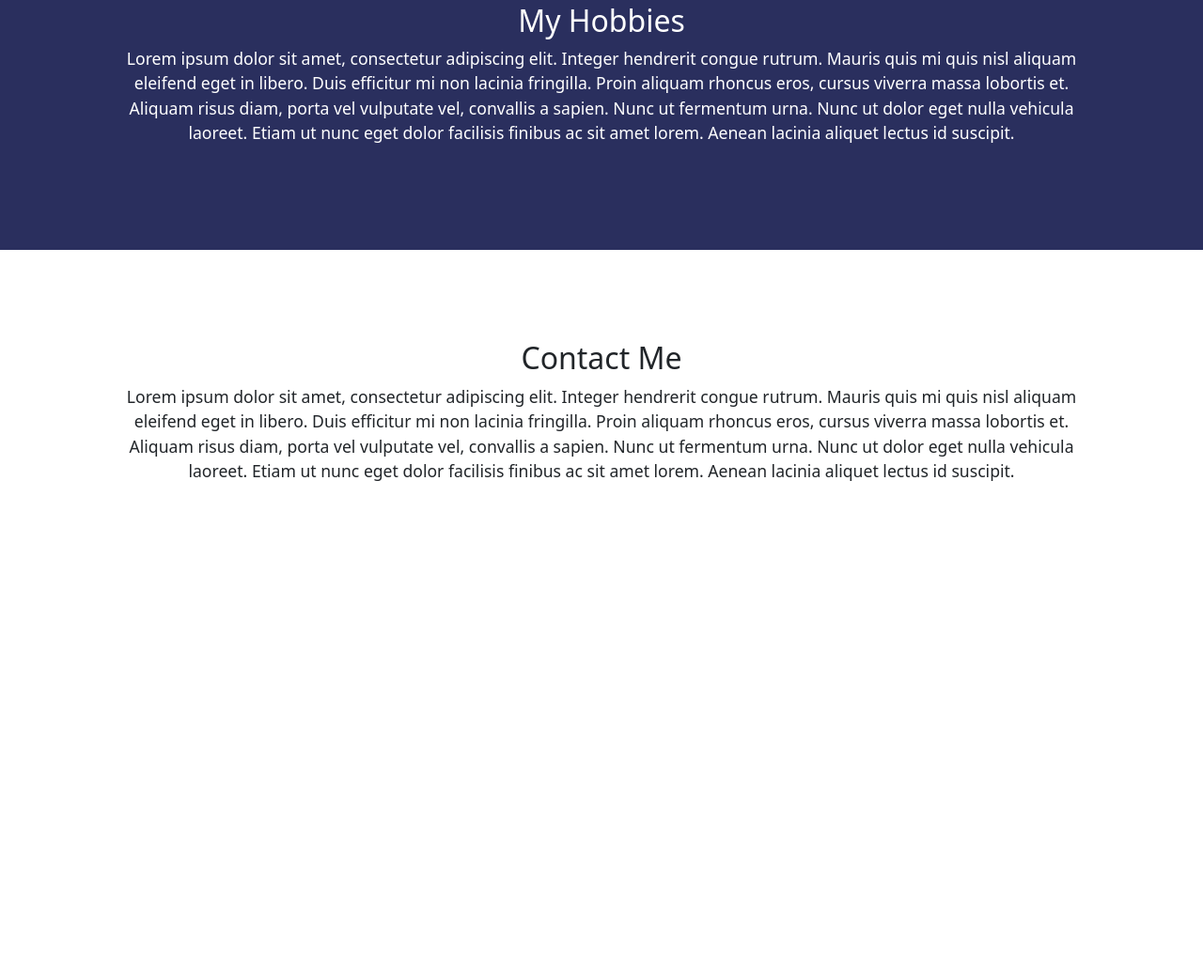
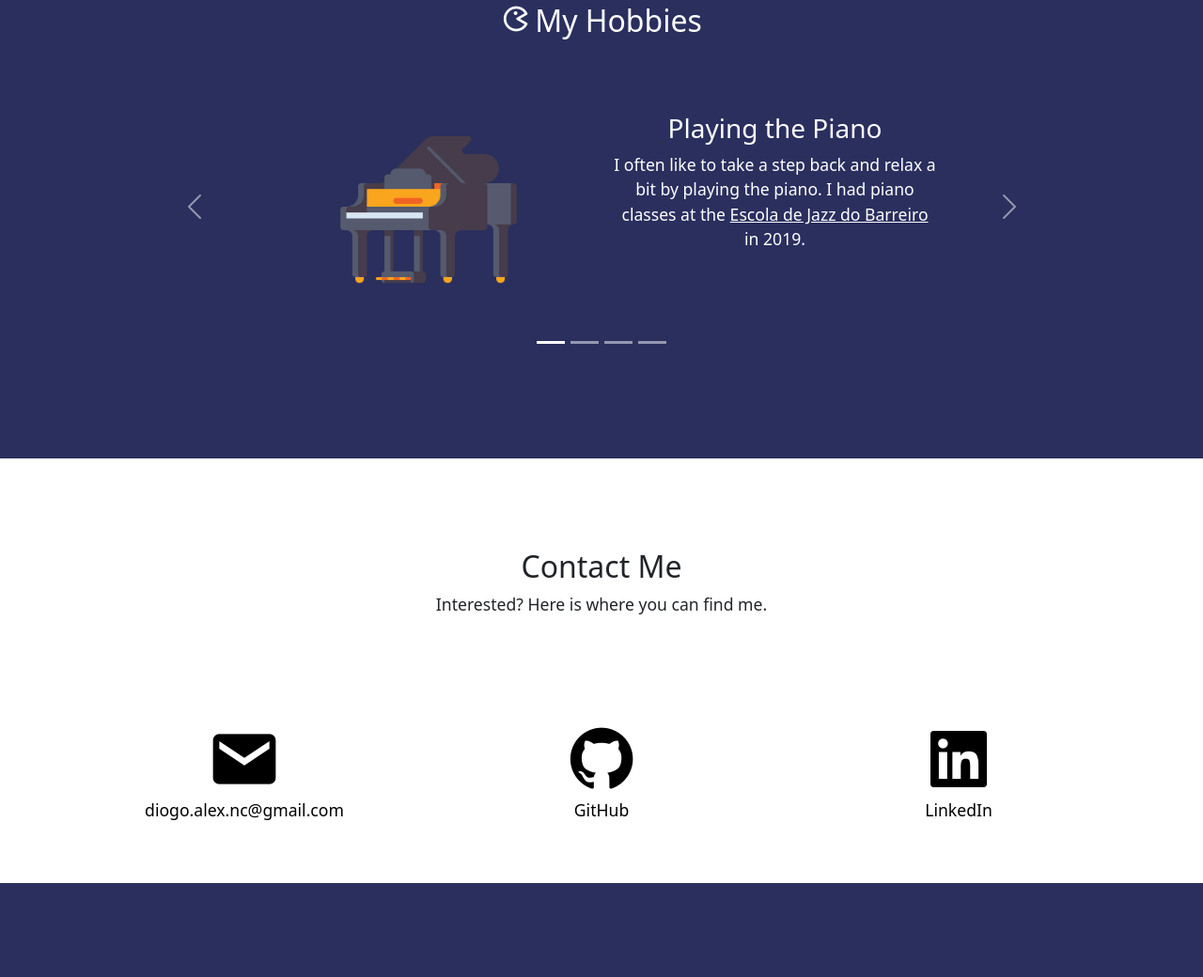
Before and after one commit to diogoc500/CV, a plain HTML site: page index.html in a window 1280 px wide. Shown: the part 2868-3908 px from the top of the page at 94% size. Before the commit the page ends 3494 px from the top, so only its background shows below. Drawn offline with nearby package versions, Linux system fonts and the light colour scheme.

Commit message:
Hobbies and Contact Me Sections finished. Still have to do footer and credits page.

```diff
--- a/index.html
+++ b/index.html
@@ -174,7 +174,7 @@
         <div class="p-5 text-center">
           <h2><i class='bx bxs-school me-1'></i>Education</h2>
           <p>
-            I'm currently studying <strong>Computer Engineering</strong> at <a class="school-link" href="https://www.fct.unl.pt/en" target="_blank">NOVA School of Science and Technology</a>.
+            I'm currently studying <strong>Computer Engineering</strong> at <a class="b-bg-link" href="https://www.fct.unl.pt/en" target="_blank">NOVA School of Science and Technology</a>.
           </p>
         </div>
       </div>
@@ -248,17 +248,89 @@
     <section id="hobbies-section">
       <div class="container d-grid gap-5">
         <div class="p-5 text-center">
-          <h2>My Hobbies</h2>
-          <p>
-            Lorem ipsum dolor sit amet, consectetur adipiscing elit. Integer
-            hendrerit congue rutrum. Mauris quis mi quis nisl aliquam eleifend
-            eget in libero. Duis efficitur mi non lacinia fringilla. Proin
-            aliquam rhoncus eros, cursus viverra massa lobortis et. Aliquam
-            risus diam, porta vel vulputate vel, convallis a sapien. Nunc ut
-            fermentum urna. Nunc ut dolor eget nulla vehicula laoreet. Etiam ut
-            nunc eget dolor facilisis finibus ac sit amet lorem. Aenean lacinia
-            aliquet lectus id suscipit.
-          </p>
+          <h2><i class='bx bx-game me-1'></i>My Hobbies</h2>
+          <div id="carouselExampleIndicators" class="carousel slide">
+            <div class="carousel-indicators">
+              <button type="button" data-bs-target="#carouselExampleIndicators" data-bs-slide-to="0" class="active" aria-current="true" aria-label="Slide 1"></button>
+              <button type="button" data-bs-target="#carouselExampleIndicators" data-bs-slide-to="1" aria-label="Slide 2"></button>
+              <button type="button" data-bs-target="#carouselExampleIndicators" data-bs-slide-to="2" aria-label="Slide 3"></button>
+              <button type="button" data-bs-target="#carouselExampleIndicators" data-bs-slide-to="3" aria-label="Slide 4"></button>
+            </div>
+            <div class="hobbies-carousel-inner carousel-inner">
+
+              <!-- ===== PIANO ===== -->
+              <div class="carousel-item active">
+                <div class="row">
+                  <div class="col-lg-6">
+                    <img class="hobby-icon" src="./assets/icons/grand-piano.png" alt="piano-icon">
+                  </div>
+                  <div class="col-lg-6">
+                    <h3>Playing the Piano</h3>
+                    <p class="">
+                      I often like to take a step back and relax a bit by playing the piano. I had piano classes at the
+                      <a class="b-bg-link" target="_blank" href="https://www.escolajazzbarreiro.pt/">Escola de Jazz do Barreiro</a>
+                      in 2019.
+                    </p>
+                  </div>
+                </div>
+              </div>
+
+              <!-- ===== GAMES ===== -->
+              <div class="carousel-item">
+                <div class="row">
+                  <div class="col-lg-6">
+                    <img class="hobby-icon" src="./assets/icons/console.png" alt="controller-icon">
+                  </div>
+                  <div class="col-lg-6">
+                    <h3>Playing Games</h3>
+                    <p>
+                      I've played video games for as long as I can remember. They're a fantastic medium to experience a good story.
+                      My favorite genre is open-world RPG.
+                    </p>
+                  </div>
+                </div>
+              </div>
+
+              <!-- ===== READING ===== -->
+              <div class="carousel-item">
+                <div class="row">
+                  <div class="col-lg-6">
+                    <img class="hobby-icon" src="./assets/icons/book-stack.png" alt="book-icon">
+                  </div>
+                  <div class="col-lg-6">
+                    <h3>Reading Books</h3>
+                    <p>
+                      Nothing like a good book. When I was younger I used to read more scientific books, but now my selection is more on the fictional side.
+                      My favourite saga is Harry Potter.
+                    </p>
+                  </div>
+                </div>
+              </div>
+
+              <!-- ===== EXERCISE ===== -->
+              <div class="carousel-item">
+                <div class="row">
+                  <div class="col-lg-6">
+                    <img class="hobby-icon" src="./assets/icons/exercise.png" alt="exercise-icon">
+                  </div>
+                  <div class="col-lg-6">
+                    <h3>Staying in shape</h3>
+                    <p>
+                      This one is a more recent hobby. As my work requires that I spend a lot of time sitting, exercising is a must!
+                    </p>
+                  </div>
+                </div>
+              </div>
+            </div>
+            <button class="carousel-control-prev" type="button" data-bs-target="#carouselExampleIndicators" data-bs-slide="prev">
+              <span class="carousel-control-prev-icon" aria-hidden="true"></span>
+              <span class="visually-hidden">Previous</span>
+            </button>
+            <button class="carousel-control-next" type="button" data-bs-target="#carouselExampleIndicators" data-bs-slide="next">
+              <span class="carousel-control-next-icon" aria-hidden="true"></span>
+              <span class="visually-hidden">Next</span>
+            </button>
+          </div>
         </div>
       </div>
     </section>
@@ -269,17 +341,34 @@
         <div class="p-5 text-center">
           <h2>Contact Me</h2>
           <p>
-            Lorem ipsum dolor sit amet, consectetur adipiscing elit. Integer
-            hendrerit congue rutrum. Mauris quis mi quis nisl aliquam eleifend
-            eget in libero. Duis efficitur mi non lacinia fringilla. Proin
-            aliquam rhoncus eros, cursus viverra massa lobortis et. Aliquam
-            risus diam, porta vel vulputate vel, convallis a sapien. Nunc ut
-            fermentum urna. Nunc ut dolor eget nulla vehicula laoreet. Etiam ut
-            nunc eget dolor facilisis finibus ac sit amet lorem. Aenean lacinia
-            aliquet lectus id suscipit.
+            Interested? Here is where you can find me.
           </p>
         </div>
+        <div class="row">
+          <div class="col-sm-4 text-center">
+            <a class="clickable" href="mailto:diogo.alex.nc@gmail.com">
+              <i class='contact-me-icon bx bxs-envelope' ></i>
+              <p>diogo.alex.nc@gmail.com</p>
+            </a>
+          </div>
+          <div class="col-sm-4 text-center">
+            <a class="clickable" href="https://github.com/diogoc500">
+              <i class='contact-me-icon bx bxl-github'></i>
+              <p>GitHub</p>
+            </a>
+          </div>
+          <div class="col-sm-4 text-center">
+            <a class="clickable" href="https://www.linkedin.com/in/diogo-alex-nc/">
+              <i class='contact-me-icon bx bxl-linkedin-square'></i>
+              <p>LinkedIn</p>
+            </a>
+          </div>
+        </div>
       </div>
+    </section>
+
+    <section id="footer-section">
+
     </section>
 
     <!-- ===== BOOTSTRAP JS ===== -->
--- a/styles/styles.css
+++ b/styles/styles.css
@@ -9,6 +9,19 @@
 
   --primary-blue: #3a4183;
   --primary-dark-blue: #2a2f5e;
+}
+
+.clickable {
+  color: black;
+  text-decoration: none;
+}
+
+.b-bg-link {
+  color: white;
+}
+
+.w-bg-link {
+  color: black;
 }
 
 .bg-p-blue {
@@ -121,6 +134,15 @@ p {
 
 /* ===== HOBBIES SECTION ===== */
 /* CLASS SELECTORS */
+.hobbies-carousel-inner {
+  padding: 7% 15%;
+}
+
+.hobby-icon {
+  height: auto;
+  width: 200px;
+}
+
 /* ID SELECTORS */
 #hobbies-section {
   background-color: var(--primary-dark-blue);
@@ -131,8 +153,20 @@ p {
 
 /* ===== CONTACT-ME SECTION ===== */
 /* CLASS SELECTORS */
+.contact-me-icon {
+  font-size: 5em;
+}
+
 /* ID SELECTORS */
 #contact-me-section {
   padding-top: 3em;
   padding-bottom: 3em;
 }
+
+/* ===== FOOTER SECTION ===== */
+/* CLASS SELECTORS */
+/* ID SELECTORS */
+#footer-section {
+  background-color: var(--primary-dark-blue);
+  height: 100px;
+}
```
Also changed, not shown: assets/icons/book-stack.png (added), assets/icons/console.png (added), assets/icons/exercise.png (added), assets/icons/grand-piano.png (added), 1 other file.
